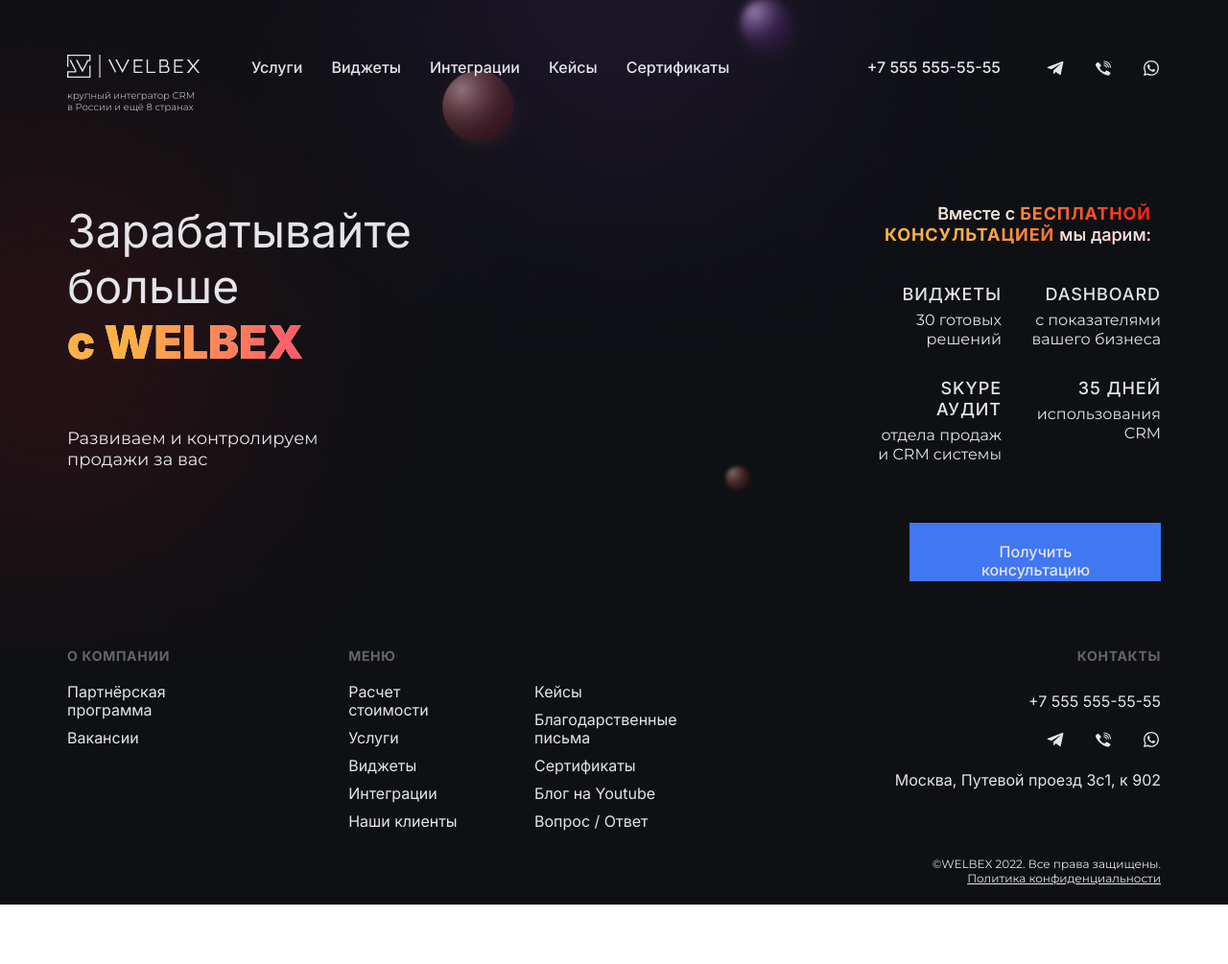
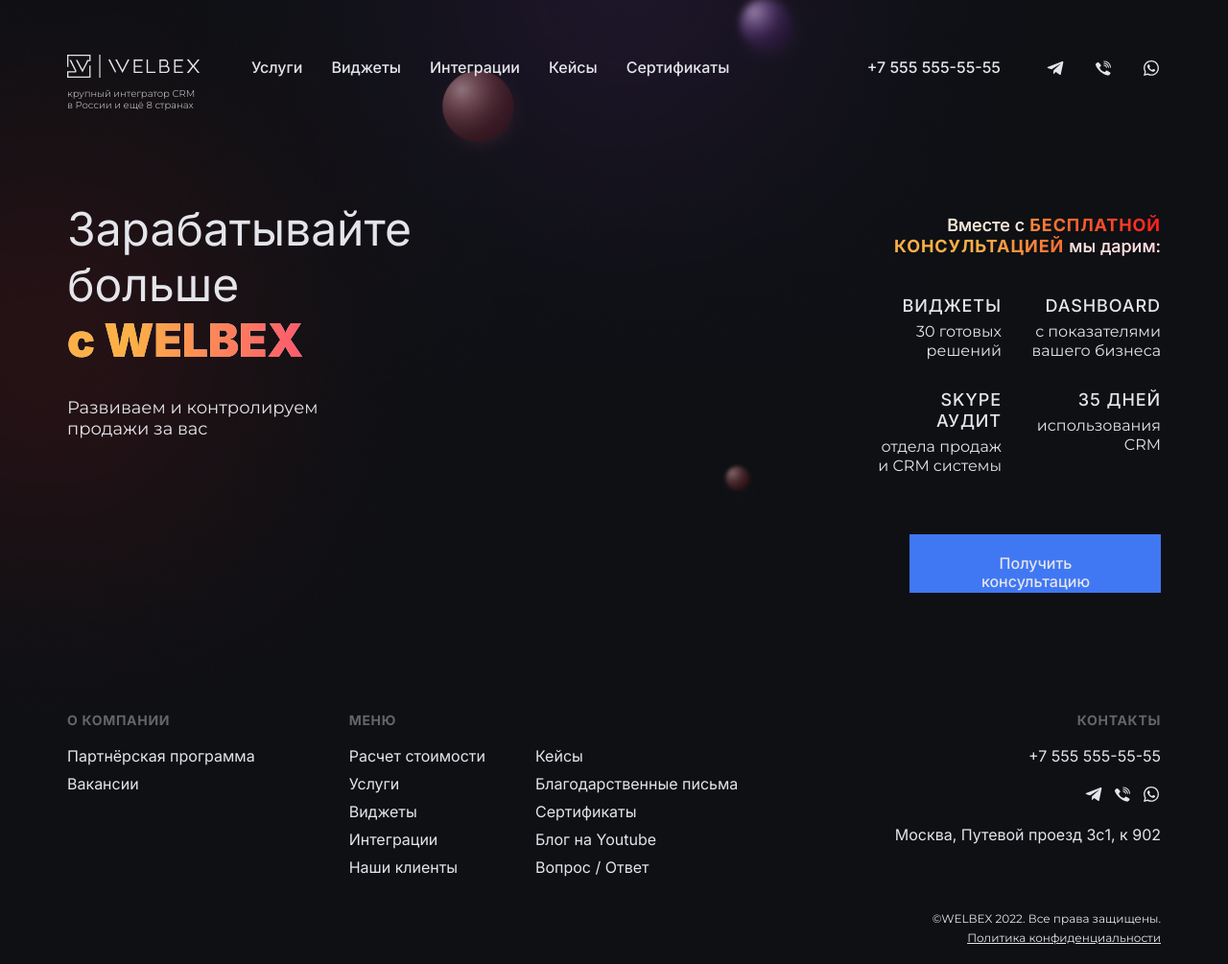
Before and after one commit to Haskiro/amoCRM-test, a plain HTML site: page task2/index.html in a window 1280 px wide. Shown: the whole page at 96% size. Before the commit the page ends 943 px from the top, so only its background shows below. Drawn offline with Linux system fonts and the light colour scheme.

Commit message:
task2 pixel perfect

```diff
--- a/task2/styles/mobile.css
+++ b/task2/styles/mobile.css
@@ -58,6 +58,9 @@ body {
 .content__title {
   font-size: 36px;
   line-height: 44px;
+}
+
+.content__title.content__title_color_gradient {
   margin-bottom: 15px;
 }
 
@@ -72,6 +75,7 @@ body {
 .usp__heading {
   text-transform: none;
   margin-bottom: 20px;
+  text-align: left;
 }
 
 .usp__list {
@@ -96,6 +100,7 @@ body {
   text-transform: uppercase;
   display: flex;
   align-items: center;
+  margin: 0;
 }
 
 .usp__title::before {
@@ -131,6 +136,10 @@ body {
   gap: 10px;
 }
 
+.footer__list_is-contacts .footer__item_is-heading {
+  margin-bottom: 10px;
+}
+
 .footer__item_is-heading {
   font-size: 12px;
   line-height: 15px;
--- a/task2/styles/styles.css
+++ b/task2/styles/styles.css
@@ -65,7 +65,7 @@ main {
 .header__logo {
   width: 139px;
   height: 24px;
-  margin-bottom: 10px;
+  margin-bottom: 8px;
 }
 
 .header__logo-text {
@@ -153,7 +153,7 @@ main {
 
 .content {
   padding-top: 90px;
-  padding-bottom: 69px;
+  padding-bottom: 124px;
 }
 
 .content__body {
@@ -171,7 +171,6 @@ main {
   font-weight: 400;
   font-size: 48px;
   line-height: 58px;
-  margin-bottom: 30px;
 }
 
 .content__title_color_gradient {
@@ -181,6 +180,7 @@ main {
   -webkit-background-clip: text;
   -webkit-text-fill-color: transparent;
   background-clip: text;
+  margin-bottom: 30px;
 }
 
 .content__subtitle {
@@ -193,6 +193,7 @@ main {
 }
 
 .content__usp {
+  margin-top: 14px;
 }
 
 .usp {
@@ -218,7 +219,8 @@ main {
   -webkit-background-clip: text;
   -webkit-text-fill-color: transparent;
   background-clip: text;
-  max-width: 291px;
+  max-width: 301px;
+  text-align: end;
   margin-bottom: 40px;
 }
 
@@ -284,7 +286,8 @@ main {
 .footer__map {
   display: flex;
   gap: 98px;
-  max-width: 701px;
+  max-width: 1000px;
+  flex-grow: 1;
 }
 
 @media (max-width: 1024px) {
@@ -311,6 +314,10 @@ main {
 .footer__list_is-contacts {
   align-items: end;
   gap: 20px;
+}
+
+.footer__list_is-contacts .footer__item_is-heading {
+  margin-bottom: 0px;
 }
 
 .footer__item {
@@ -348,7 +355,8 @@ main {
   text-align: end;
 }
 
-.footer__icon-list {
+.footer__icon-list.icon-list {
+  gap: 10px;
 }
 
 .footer__policy {
@@ -359,9 +367,10 @@ main {
   line-height: 15px;
   color: var(--light-text);
   display: inline-block;
+  max-width: 250px;
 }
 
 .footer__policy_text-decoration_underline {
   text-decoration: underline;
-  margin-top: 0;
+  margin-top: 5px;
 }
```
